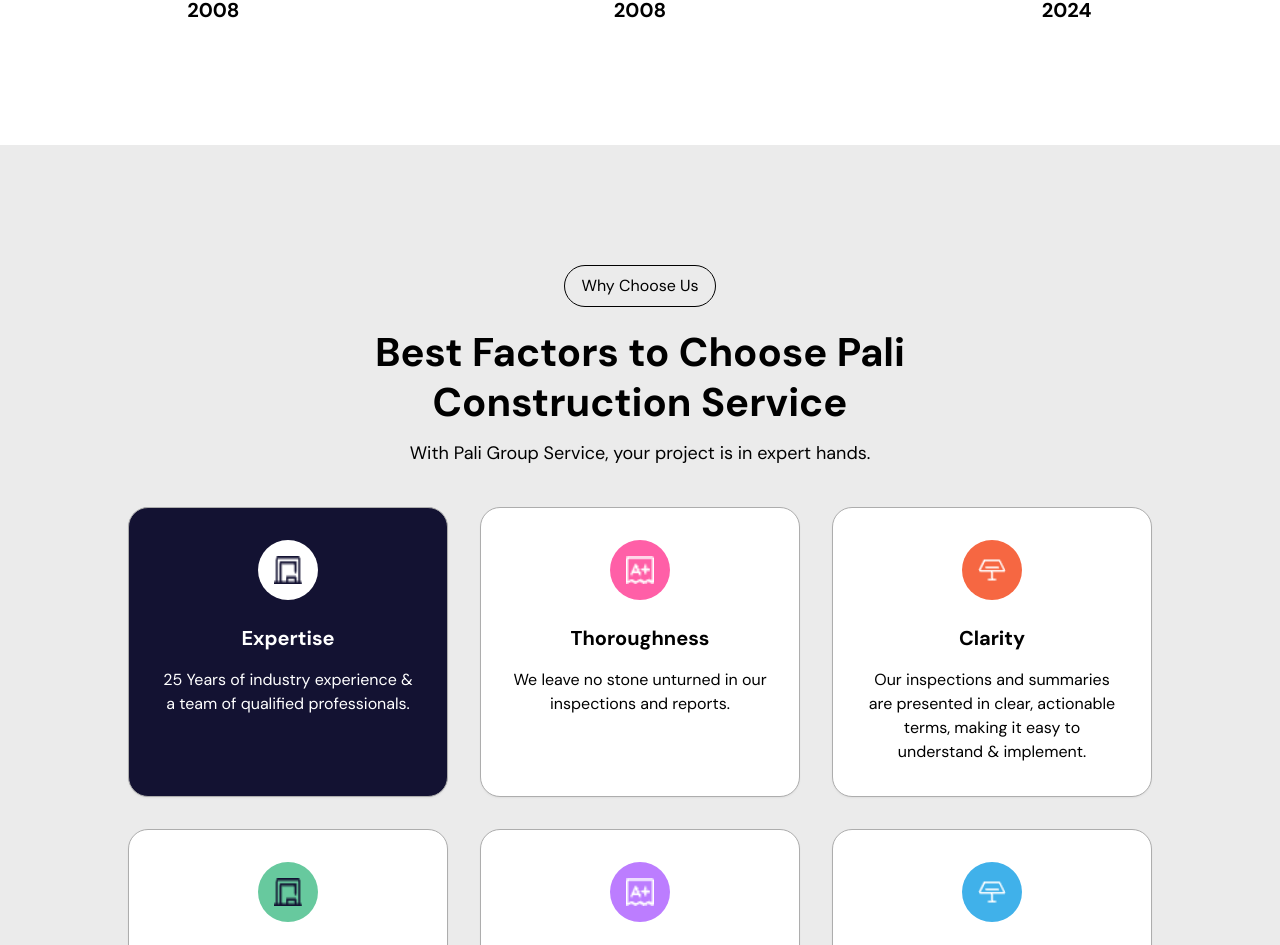
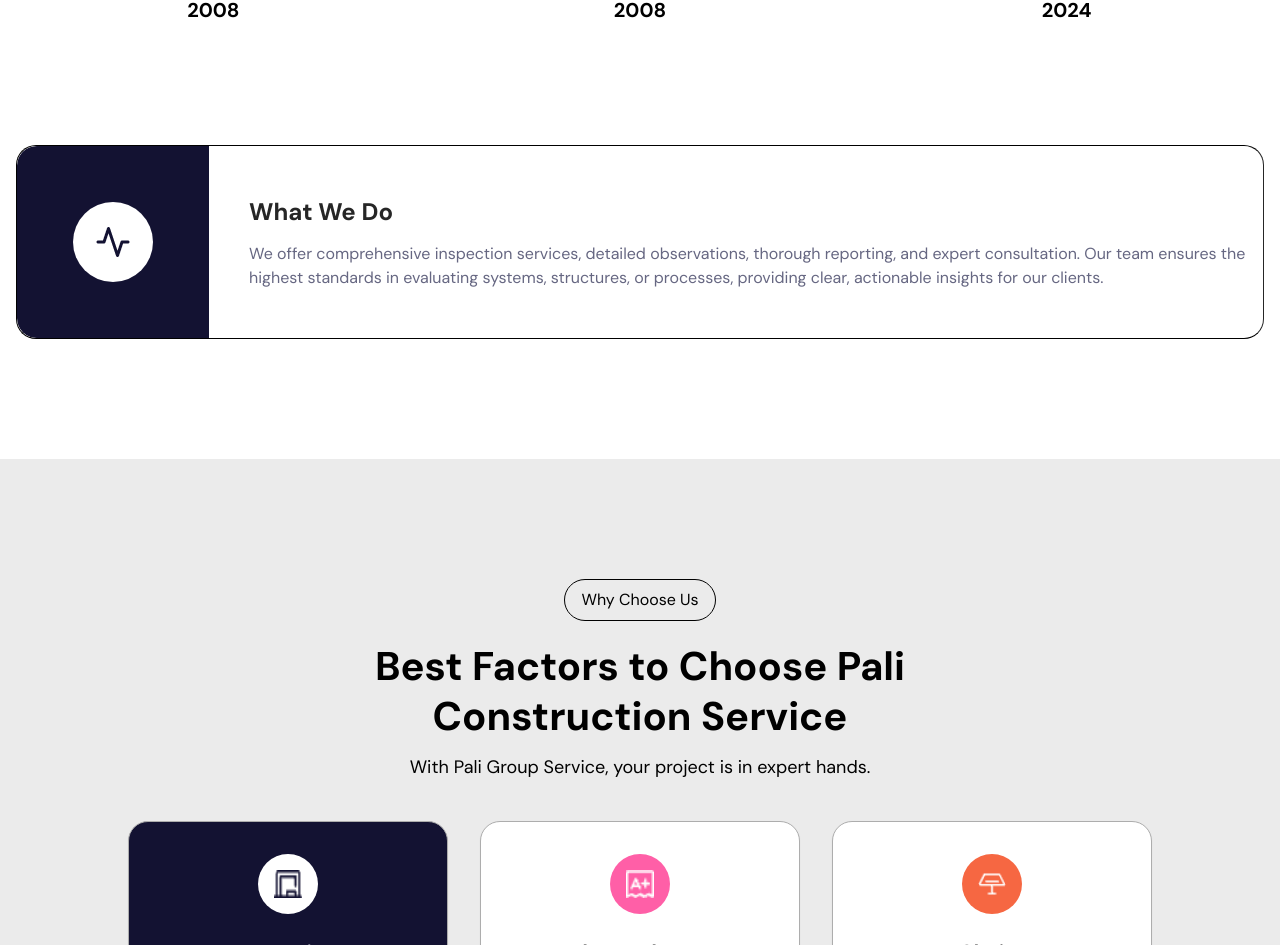
Before and after one commit to SMTech24-official/Pali_Group_Service_LLC, a React (Vite) app: page / in a window 1280 px wide. Shown: the part 1371-2316 px from the top of the page. Built offline with nearby package versions, Linux system fonts and the light colour scheme.

Commit message:
some updated

```diff
--- /dev/null
+++ b/src/components/Activity.jsx
@@ -0,0 +1,34 @@
+import React from "react";
+
+const Activity = () => {
+  return (
+    <div className="max-w-[1440px] mx-auto pb-[120px] px-4">
+      <div className="border border-r-default rounded-[20px] flex flex-col md:flex-row items-center gap-10 overflow-hidden">
+        {/* Left Section */}
+        <div className="bg-primary flex items-center justify-center p-10 sm:p-[56px] rounded-[20px] md:rounded-r-none  md:rounded-l-[20px]">
+          <div className="w-16 h-16 sm:w-20 sm:h-20 bg-white rounded-full flex items-center justify-center overflow-hidden">
+            <img
+              src="/images/activity.png"
+              alt="Activity Illustration"
+              className="object-contain"
+            />
+          </div>
+        </div>
+        {/* Right Section */}
+        <div className="text-center md:text-left px-4 md:px-0">
+          <h1 className="text-[20px] md:text-[24px] font-bold text-default mb-3">
+            What We Do
+          </h1>
+          <p className="text-gray text-sm md:text-base leading-relaxed">
+            We offer comprehensive inspection services, detailed observations,
+            thorough reporting, and expert consultation. Our team ensures the
+            highest standards in evaluating systems, structures, or processes,
+            providing clear, actionable insights for our clients.
+          </p>
+        </div>
+      </div>
+    </div>
+  );
+};
+
+export default Activity;
--- a/src/pages/Home.jsx
+++ b/src/pages/Home.jsx
@@ -7,12 +7,14 @@ import Faq from "../components/Faq";
 import Inspection from "../components/Inspection";
 import Contact from "../components/Contact";
 import About from "../components/About";
+import Activity from "../components/Activity";
 
 const Home = () => {
   return (
     <div>
       <Banner />
       <Awards />
+      <Activity />
       <Choose />
       <Service />
       <About />
```
Also changed, not shown: public/images/activity.png (added).
